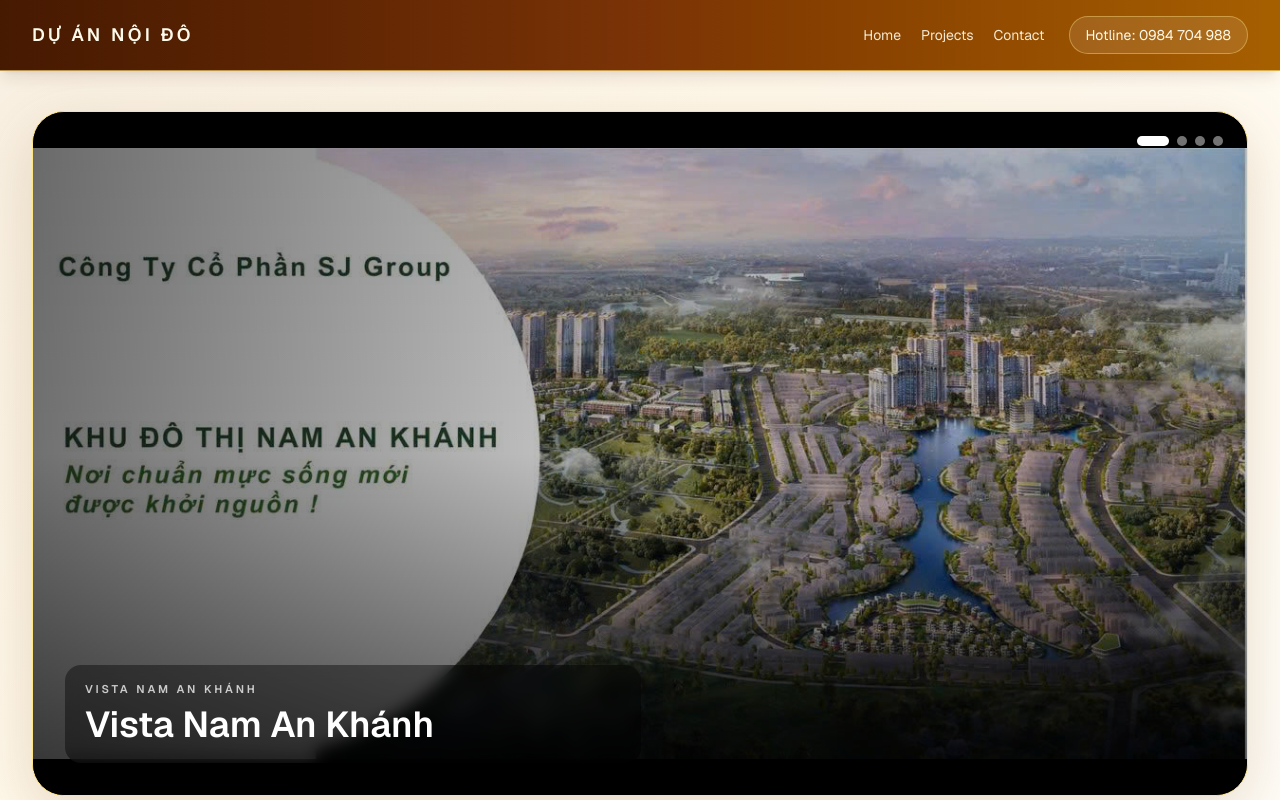
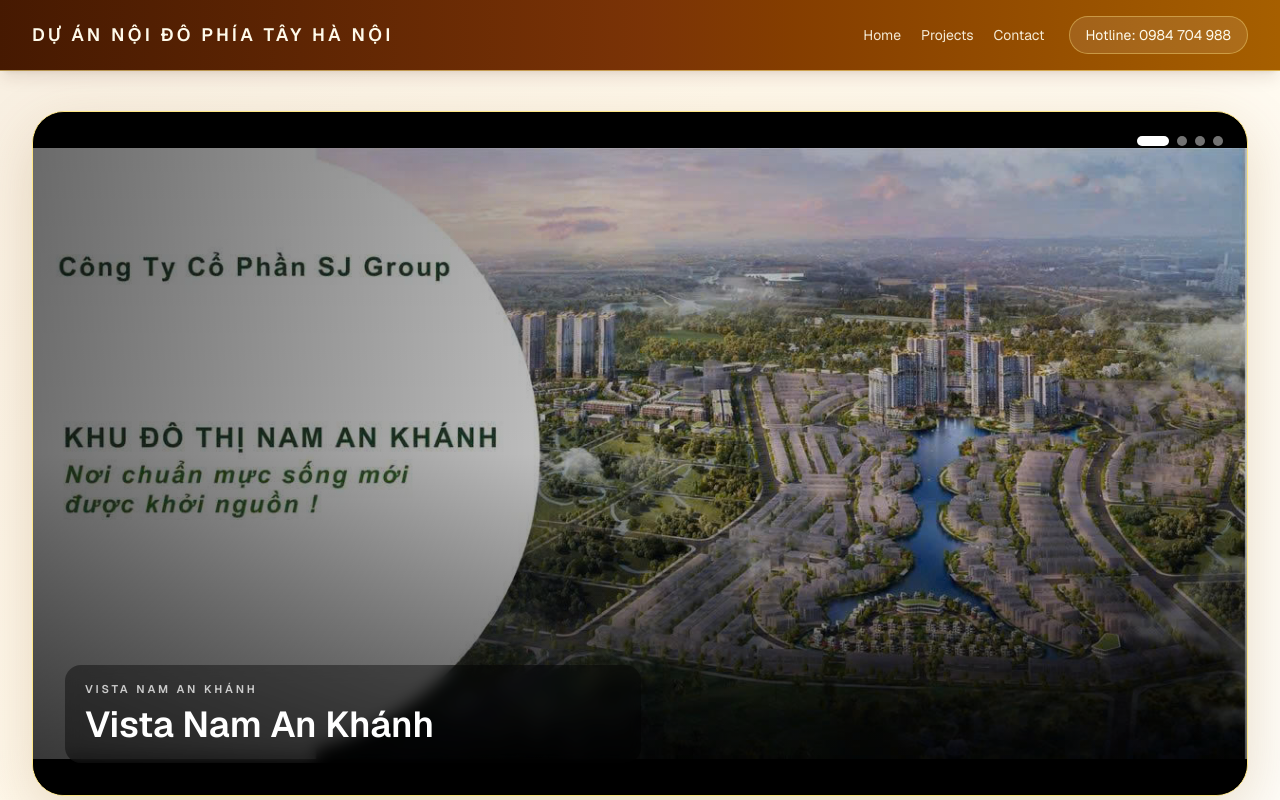
Before and after one commit to twillightsparkle/DuAnNoiDoHN, a Next.js app: page / in a window 1280 px wide. Shown: the top 800 px of the page. Built offline with nearby package versions, Linux system fonts and the light colour scheme.

Commit message:
hcnage title

```diff
--- a/app/layout.tsx
+++ b/app/layout.tsx
@@ -39,7 +39,7 @@ export default function RootLayout({
           <header className="sticky top-0 z-20 border-b border-amber-200/60 bg-gradient-to-r from-amber-950 via-amber-900 to-yellow-700 px-4 py-4 shadow-lg shadow-amber-950/10 sm:px-6 lg:px-8">
             <div className="flex flex-col gap-3 md:flex-row md:items-center md:justify-between">
               <Link href="/" className="text-lg font-semibold uppercase tracking-[0.18em] text-amber-50">
-                Dự án nội đô
+                Dự án nội đô phía Tây Hà Nội
               </Link>
               <div className="flex items-center justify-between gap-6">
                 <nav className="flex items-center gap-5 text-sm text-amber-50/90">
```
